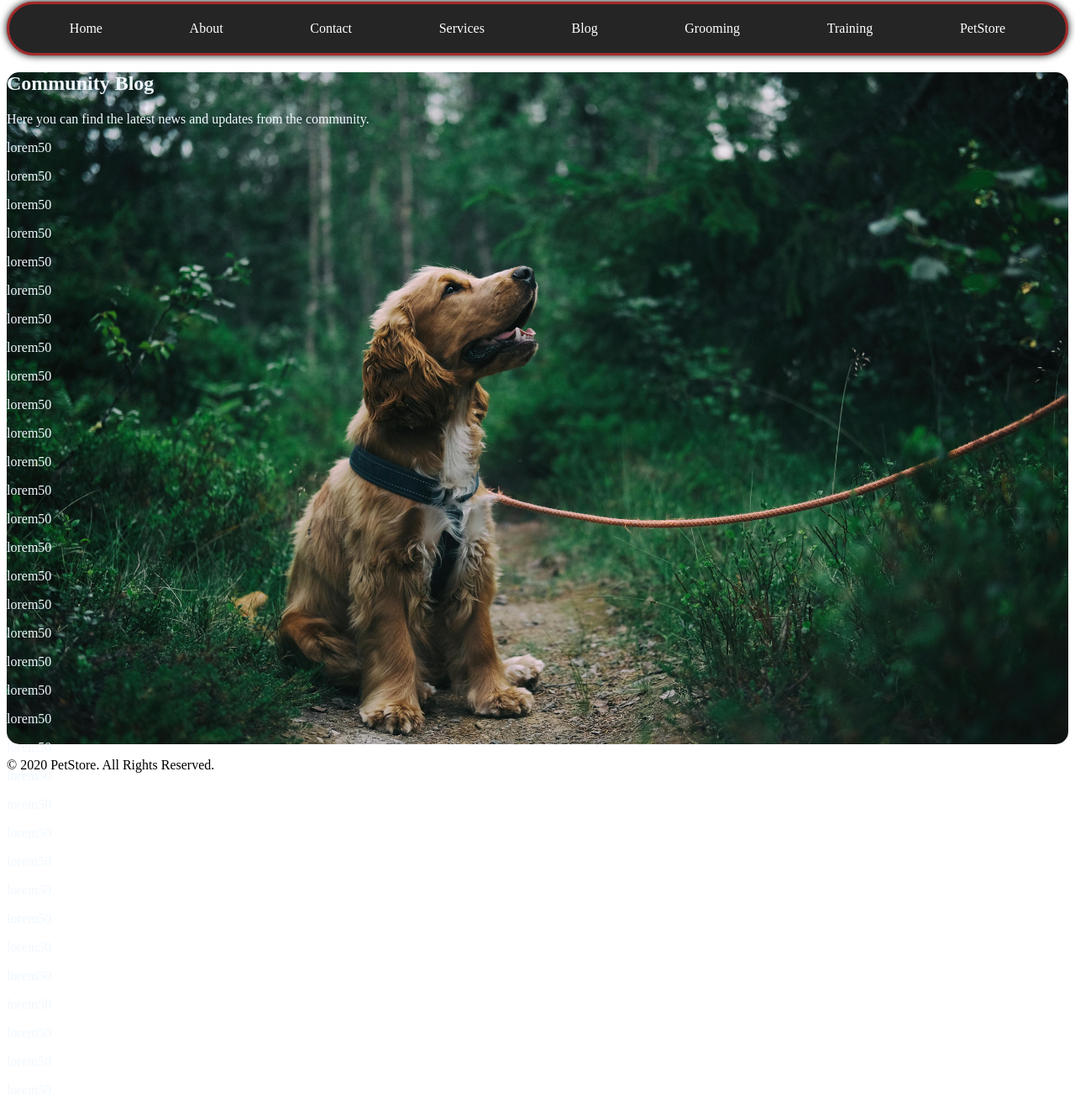
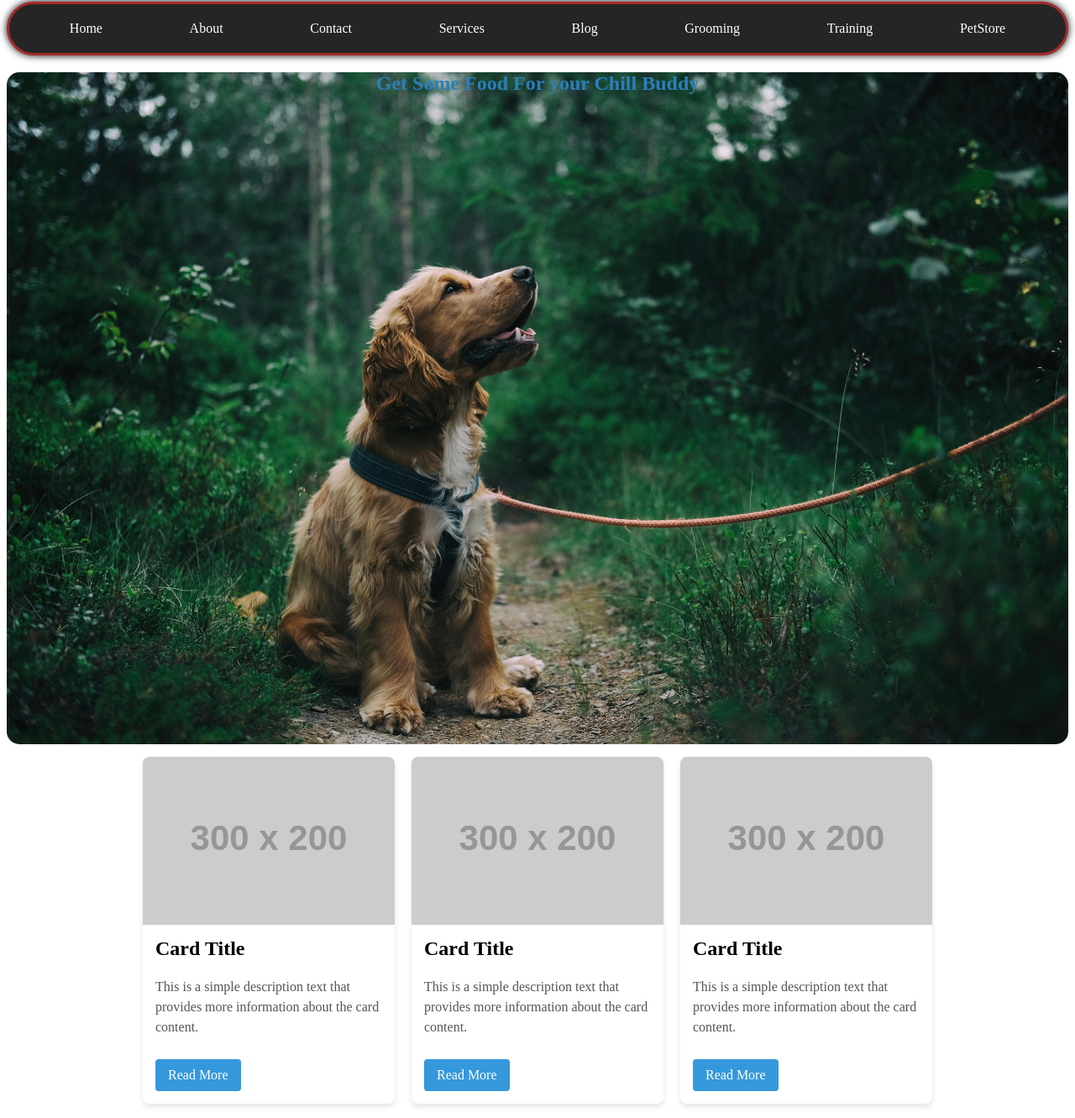
Before and after one commit to harivanshx/PetCareStore, a plain HTML site: page index.html in a window 1280 px wide. Shown: the part 6-1337 px from the top of the page at 84% size. Before the commit the page ends 1313 px from the top, so only its background shows below. Drawn offline with Linux system fonts and the light colour scheme; placeholder pictures from the web are drawn by us.

Commit message:
Refactor index.html to implement card layout and update hero section styling in styles.css

```diff
--- a/index.html
+++ b/index.html
@@ -25,117 +25,106 @@
             </ul>
         </div>
     </nav>
-    <section>
-        <div>
-            <h1>Community Blog</h1>
-            <p>Here you can find the latest news and updates from the community.</p>
+    <section class="Hero">
 
-        </div>
-        <div>
-            <p>lorem50</p>
-        </div>
-        <div>
-            <p>lorem50</p>
-        </div>
-        <div>
-            <p>lorem50</p>
-        </div>
-        <div>
-            <p>lorem50</p>
-        </div>
-        <div>
-            <p>lorem50</p>
-        </div>
-        <div>
-            <p>lorem50</p>
-        </div>
-        <div>
-            <p>lorem50</p>
-        </div>
-        <div>
-            <p>lorem50</p>
-        </div>
-        <div>
-            <p>lorem50</p>
-        </div>
-        <div>
-            <p>lorem50</p>
-        </div>
-        <div>
-            <p>lorem50</p>
-        </div>
-        <div>
-            <p>lorem50</p>
-        </div>
-        <div>
-            <p>lorem50</p>
-        </div>
-        <div>
-            <p>lorem50</p>
-        </div>
-        <div>
-            <p>lorem50</p>
-        </div>
-        <div>
-            <p>lorem50</p>
-        </div>
-        <div>
-            <p>lorem50</p>
-        </div>
-        <div>
-            <p>lorem50</p>
-        </div>
-        <div>
-            <p>lorem50</p>
-        </div>
-        <div>
-            <p>lorem50</p>
-        </div>
-        <div>
-            <p>lorem50</p>
-        </div>
-        <div>
-            <p>lorem50</p>
-        </div>
-        <div>
-            <p>lorem50</p>
-        </div>
-        <div>
-            <p>lorem50</p>
-        </div>
-        <div>
-            <p>lorem50</p>
-        </div>
-        <div>
-            <p>lorem50</p>
-        </div>
-        <div>
-            <p>lorem50</p>
-        </div>
-        <div>
-            <p>lorem50</p>
-        </div>
-        <div>
-            <p>lorem50</p>
-        </div>
-        <div>
-            <p>lorem50</p>
-        </div>
-        <div>
-            <p>lorem50</p>
-        </div>
-        <div>
-            <p>lorem50</p>
-        </div>
-        <div>
-            <p>lorem50</p>
-        </div>
-        <div>
-            <p>lorem50</p>
+<h1>Get Some Food For your Chill Buddy</h1>
+    </section>
+   <section class="cards">
+    <div class="card-container">
+        <!-- First Card -->
+        <div class="card">
+
+
+
+          <!-- Image of the card -->
+          <img src="https://via.placeholder.com/300x200" alt="Card Image" class="card-image" />
+          <!-- Content inside the card -->
+          <div class="card-content">
+            <h2 class="card-title">Card Title</h2>
+            <p class="card-text">This is a simple description text that provides more information about the card content.</p>
+            <a href="#" class="card-button">Read More</a>
+          </div>
         </div>
 
 
-    </section>
+
+
+
+        <div class="card">
+            <!-- Image of the card -->
+            <img src="https://via.placeholder.com/300x200" alt="Card Image" class="card-image" />
+            <!-- Content inside the card -->
+            <div class="card-content">
+              <h2 class="card-title">Card Title</h2>
+              <p class="card-text">This is a simple description text that provides more information about the card content.</p>
+              <a href="#" class="card-button">Read More</a>
+            </div>
+          </div>
+
+
+
+
+          <div class="card">
+            <!-- Image of the card -->
+            <img src="https://via.placeholder.com/300x200" alt="Card Image" class="card-image" />
+            <!-- Content inside the card -->
+            <div class="card-content">
+              <h2 class="card-title">Card Title</h2>
+              <p class="card-text">This is a simple description text that provides more information about the card content.</p>
+              <a href="#" class="card-button">Read More</a>
+            </div>
+          </div>
+
+
+
+
+          <div class="card">
+            <!-- Image of the card -->
+            <img src="https://via.placeholder.com/300x200" alt="Card Image" class="card-image" />
+            <!-- Content inside the card -->
+            <div class="card-content">
+              <h2 class="card-title">Card Title</h2>
+              <p class="card-text">This is a simple description text that provides more information about the card content.</p>
+              <a href="#" class="card-button">Read More</a>
+            </div>
+          </div>
+
+
+
+
+
+          <div class="card">
+            <!-- Image of the card -->
+            <img src="https://via.placeholder.com/300x200" alt="Card Image" class="card-image" />
+            <!-- Content inside the card -->
+            <div class="card-content">
+              <h2 class="card-title">Card Title</h2>
+              <p class="card-text">This is a simple description text that provides more information about the card content.</p>
+              <a href="#" class="card-button">Read More</a>
+            </div>
+          </div>
+
+
+
+
+
+          <div class="card">
+            <!-- Image of the card -->
+            <img src="https://via.placeholder.com/300x200" alt="Card Image" class="card-image" />
+            <!-- Content inside the card -->
+            <div class="card-content">
+              <h2 class="card-title">Card Title</h2>
+              <p class="card-text">This is a simple description text that provides more information about the card content.</p>
+              <a href="#" class="card-button">Read More</a>
+            </div>
+          </div>
+
+
+
+
+
+        </div>
+   </section>
 
     <footer>
         <div>
--- a/styles.css
+++ b/styles.css
@@ -17,7 +17,7 @@ ul li a {
   color: white;
 }
 
-section {
+section.Hero {
   background: url("pexels-jagheterjohann-1254140.jpg");
     background-size: cover;
     background-position: center;
@@ -30,4 +30,77 @@ section {
     border-radius: 15px;
     margin-top: 20px;
     background-position: fixed;
+    text-align: center;
+
+
 }
+.Hero H1{
+  align-items: center;
+  justify-content: center;
+  color: #2980b9;
+
+}
+
+/* Card Container */
+.card-container {
+  display: flex;
+  margin: 15px;               /* Uses Flexbox for layout */
+  flex-wrap: wrap;                 /* Allows cards to wrap to the next line on smaller screens */
+  gap: 20px;                       /* Creates space between each card */
+  justify-content: center;         /* Centers the cards horizontally */
+}
+
+/* Card Styles */
+.card {
+  background-color: #fff;          /* White background for the card */
+  border-radius: 8px;              /* Rounded corners */
+  overflow: hidden;                /* Ensures child elements don't overflow the rounded corners */
+  box-shadow: 0 4px 6px rgba(0, 0, 0, 0.1); /* Adds a subtle shadow for depth */
+  width: 300px;                    /* Fixed width for each card */
+  transition: transform 0.3s ease; /* Smooth transition for hover effects */
+}
+
+/* Hover Effect */
+.card:hover {
+  transform: translateY(-5px);     /* Lifts the card up slightly on hover */
+}
+
+/* Card Image */
+.card-image {
+  width: 100%;                     /* Ensures the image fills the width of the card */
+  display: block;                  /* Removes any inline spacing issues */
+}
+
+/* Card Content */
+.card-content {
+  padding: 15px;                   /* Adds space inside the card around the text and button */
+}
+
+/* Card Title */
+.card-title {
+  margin-top: 0;                   /* Removes default top margin for the heading */
+  font-size: 1.5em;                /* Adjusts the size of the title */
+}
+
+/* Card Text */
+.card-text {
+  color: #555;                     /* Dark gray color for the text */
+  line-height: 1.5;                /* Increases line spacing for readability */
+}
+
+/* Card Button */
+.card-button {
+  display: inline-block;           /* Allows padding and margin to be applied */
+  margin-top: 10px;                /* Space above the button */
+  padding: 10px 15px;              /* Padding inside the button */
+  background-color: #3498db;       /* Blue background color */
+  color: #fff;                   /* White text color */
+  text-decoration: none;          /* Removes underline from the link */
+  border-radius: 4px;             /* Rounded corners on the button */
+  transition: background-color 0.3s ease; /* Smooth color transition on hover */
+}
+
+/* Button Hover Effect */
+.card-button:hover {
+  background-color: #2980b9;      /* Darker blue when hovered */
+}
```
